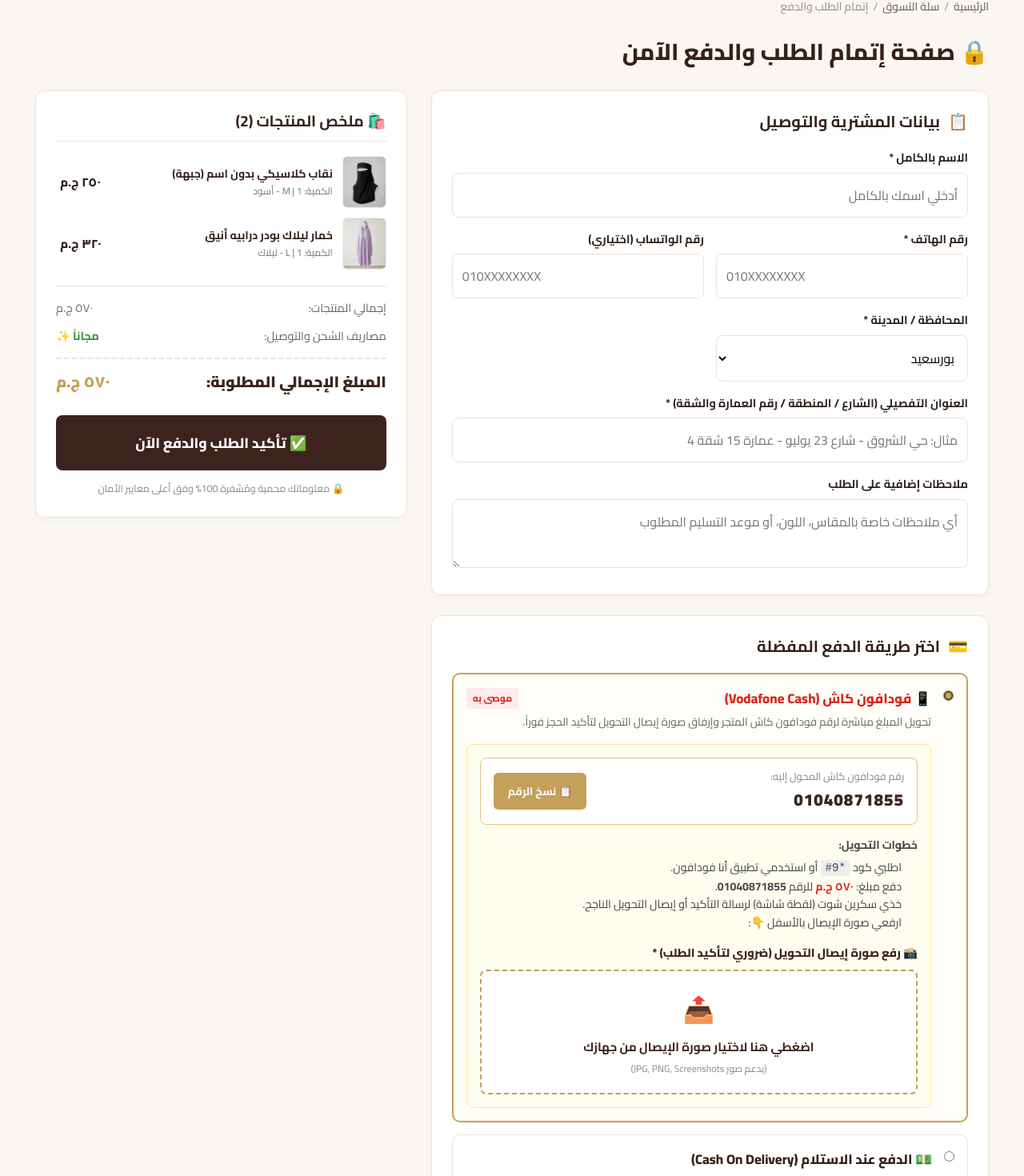
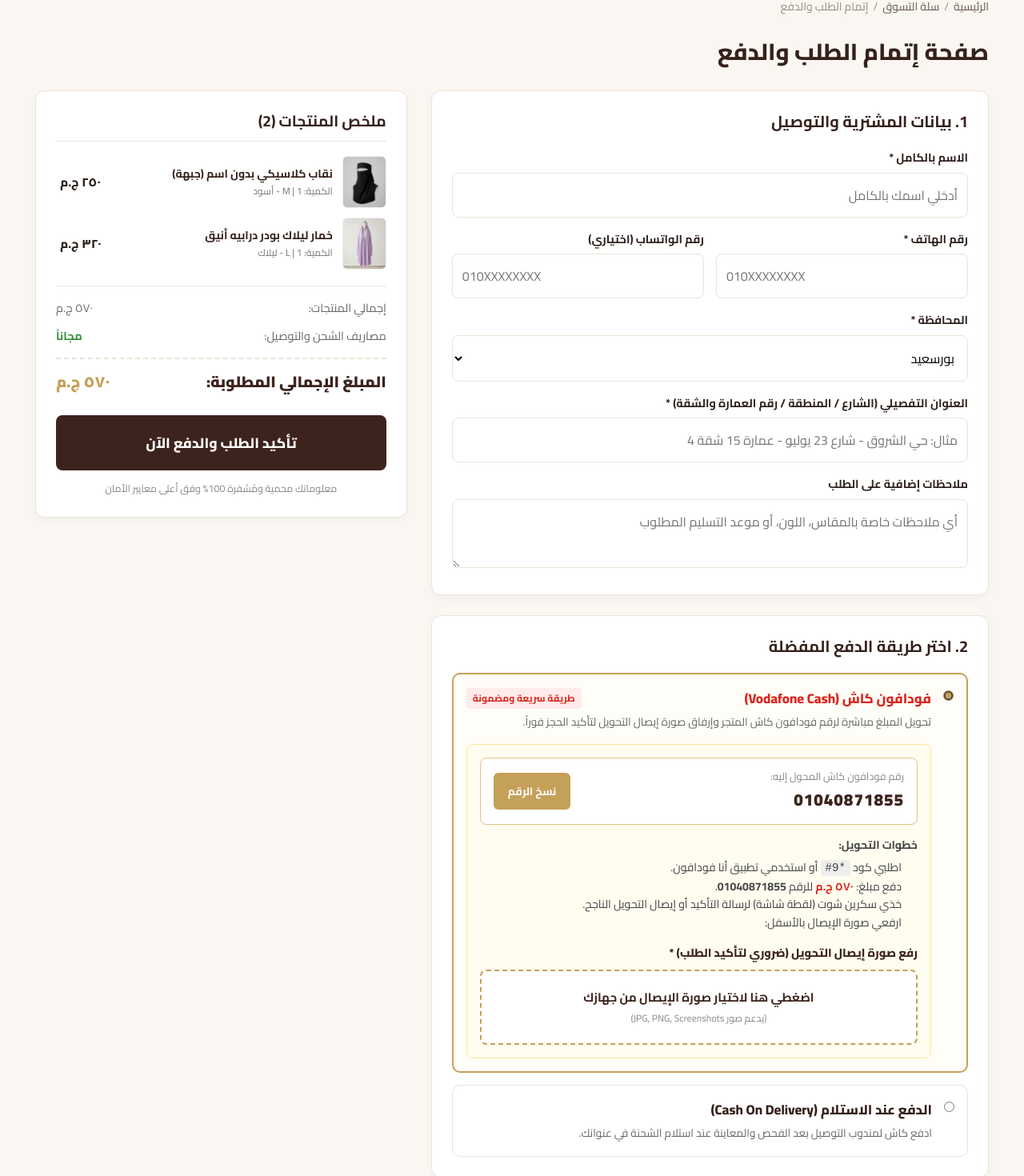
Before and after one commit to testurl193-stack/test0, a React (Vite) app: page /checkout in a window 1280 px wide. Shown: the part 113-1583 px from the top of the page at 80% size. Built offline with nearby package versions, Linux system fonts and the light colour scheme; a web font is replaced by a local one.

Commit message:
update: reorder checkout form (details first then payment), add all 27 governorates, and remove emojis

```diff
--- a/src/components/CartDrawer.jsx
+++ b/src/components/CartDrawer.jsx
@@ -61,7 +61,7 @@ export const CartDrawer = () => {
               <span>{totalPrice.toLocaleString('ar-EG')} ج.م</span>
             </div>
             <Link to="/checkout" className="btn btn-primary" style={{ width: '100%' }} onClick={closeCart}>
-              إتمام الطلب والدفع 🔒
+              إتمام الطلب والدفع
             </Link>
           </div>
         )}
--- a/src/pages/CheckoutPage.jsx
+++ b/src/pages/CheckoutPage.jsx
@@ -26,6 +26,36 @@ export const CheckoutPage = () => {
   const [receiptPreview, setReceiptPreview] = useState(null);
 
   const vodafoneNumber = '01040871855';
+
+  const egyptGovernorates = [
+    'بورسعيد',
+    'القاهرة',
+    'الجيزة',
+    'الإسكندرية',
+    'القليوبية',
+    'الدقهلية (المنصورة)',
+    'الشرقية (الزقازيق)',
+    'المنوفية (شبين الكوم)',
+    'الغربية (طنطا)',
+    'البحيرة (دمنهور)',
+    'دمياط',
+    'الإسماعيلية',
+    'السويس',
+    'كفر الشيخ',
+    'الفيوم',
+    'بني سويف',
+    'المنيا',
+    'أسيوط',
+    'سوهاج',
+    'قنا',
+    'الأقصر',
+    'أسوان',
+    'البحر الأحمر (الغردقة)',
+    'الوادي الجديد',
+    'مطروح',
+    'شمال سيناء (العريش)',
+    'جنوب سيناء (شرم الشيخ / الطور)'
+  ];
 
   const handleCopyNumber = () => {
     navigator.clipboard.writeText(vodafoneNumber);
@@ -121,19 +151,19 @@ export const CheckoutPage = () => {
         </div>
 
         <h1 style={{ fontSize: '1.8rem', color: 'var(--color-heading)', marginBottom: '30px', fontWeight: 800 }}>
-          🔒 صفحة إتمام الطلب والدفع الآمن
+          صفحة إتمام الطلب والدفع
         </h1>
 
         <form onSubmit={handleSubmitOrder}>
           <div style={{ display: 'grid', gridTemplateColumns: '1.5fr 1fr', gap: '30px' }} className="checkout-grid">
 
-            {/* Left Column: Customer Info & Payment Methods */}
+            {/* Left Column: Customer Info First, Then Payment Method */}
             <div style={{ display: 'flex', flexDirection: 'column', gap: '25px' }}>
 
-              {/* Box 1: Customer Details */}
+              {/* Box 1: Customer Details (First) */}
               <div style={{ background: '#fff', padding: '25px', borderRadius: '12px', border: '1px solid var(--color-border)', boxShadow: '0 4px 12px rgba(0,0,0,0.03)' }}>
-                <h2 style={{ fontSize: '1.25rem', color: 'var(--color-heading)', marginBottom: '20px', display: 'flex', alignItems: 'center', gap: '10px' }}>
-                  <span>📋</span> بيانات المشترية والتوصيل
+                <h2 style={{ fontSize: '1.25rem', color: 'var(--color-heading)', marginBottom: '20px' }}>
+                  1. بيانات المشترية والتوصيل
                 </h2>
 
                 <div style={{ display: 'grid', gridTemplateColumns: '1fr 1fr', gap: '15px' }}>
@@ -177,23 +207,17 @@ export const CheckoutPage = () => {
                     />
                   </div>
 
-                  <div>
-                    <label style={{ display: 'block', fontWeight: 700, marginBottom: '6px', fontSize: '0.9rem' }}>المحافظة / المدينة *</label>
+                  <div style={{ gridColumn: 'span 2' }}>
+                    <label style={{ display: 'block', fontWeight: 700, marginBottom: '6px', fontSize: '0.9rem' }}>المحافظة *</label>
                     <select
                       className="admin-input"
                       value={formData.city}
                       onChange={(e) => setFormData({ ...formData, city: e.target.value })}
                       style={{ width: '100%', padding: '12px', border: '1px solid var(--color-border)', borderRadius: '8px', background: '#fff' }}
                     >
-                      <option value="بورسعيد">بورسعيد</option>
-                      <option value="القاهرة">القاهرة</option>
-                      <option value="الجيزة">الجيزة</option>
-                      <option value="الإسكندرية">الإسكندرية</option>
-                      <option value="الإسماعيلية">الإسماعيلية</option>
-                      <option value="السويس">السويس</option>
-                      <option value="الدقهلية">الدقهلية (المنصورة)</option>
-                      <option value="الشرقية">الشرقية (الزقازيق)</option>
-                      <option value="باقي المحافظات">باقي محافظات مصر</option>
+                      {egyptGovernorates.map((gov) => (
+                        <option key={gov} value={gov}>{gov}</option>
+                      ))}
                     </select>
                   </div>
 
@@ -223,10 +247,10 @@ export const CheckoutPage = () => {
                 </div>
               </div>
 
-              {/* Box 2: Payment Method Selection */}
+              {/* Box 2: Payment Method Selection (Second, After Details) */}
               <div style={{ background: '#fff', padding: '25px', borderRadius: '12px', border: '1px solid var(--color-border)', boxShadow: '0 4px 12px rgba(0,0,0,0.03)' }}>
-                <h2 style={{ fontSize: '1.25rem', color: 'var(--color-heading)', marginBottom: '20px', display: 'flex', alignItems: 'center', gap: '10px' }}>
-                  <span>💳</span> اختر طريقة الدفع المفضلة
+                <h2 style={{ fontSize: '1.25rem', color: 'var(--color-heading)', marginBottom: '20px' }}>
+                  2. اختر طريقة الدفع المفضلة
                 </h2>
 
                 <div style={{ display: 'flex', flexDirection: 'column', gap: '15px' }}>
@@ -255,8 +279,8 @@ export const CheckoutPage = () => {
                     />
                     <div style={{ flex: 1 }}>
                       <div style={{ display: 'flex', justifyContent: 'space-between', alignItems: 'center' }}>
-                        <span style={{ fontWeight: 800, fontSize: '1.05rem', color: '#D9251D' }}>📱 فودافون كاش (Vodafone Cash)</span>
-                        <span style={{ background: '#FFEBEB', color: '#D9251D', fontSize: '0.75rem', fontWeight: 700, padding: '3px 8px', borderRadius: '4px' }}>موصى به</span>
+                        <span style={{ fontWeight: 800, fontSize: '1.05rem', color: '#D9251D' }}>فودافون كاش (Vodafone Cash)</span>
+                        <span style={{ background: '#FFEBEB', color: '#D9251D', fontSize: '0.75rem', fontWeight: 700, padding: '3px 8px', borderRadius: '4px' }}>طريقة سريعة ومضمونة</span>
                       </div>
                       <p style={{ fontSize: '0.85rem', color: '#666', marginTop: '4px', marginBottom: 0 }}>
                         تحويل المبلغ مباشرة لرقم فودافون كاش المتجر وإرفاق صورة إيصال التحويل لتأكيد الحجز فوراً.
@@ -279,7 +303,7 @@ export const CheckoutPage = () => {
                               className="btn btn-secondary"
                               style={{ padding: '8px 16px', fontSize: '0.85rem' }}
                             >
-                              📋 نسخ الرقم
+                              نسخ الرقم
                             </button>
                           </div>
 
@@ -289,14 +313,14 @@ export const CheckoutPage = () => {
                               <li>اطلبي كود <code style={{ background: '#eee', padding: '2px 6px', borderRadius: '4px' }}>*9#</code> أو استخدمي تطبيق أنا فودافون.</li>
                               <li>دفع مبلغ: <strong style={{ color: '#D9251D' }}>{totalPrice.toLocaleString('ar-EG')} ج.م</strong> للرقم <strong>01040871855</strong>.</li>
                               <li>خذي سكرين شوت (لقطة شاشة) لرسالة التأكيد أو إيصال التحويل الناجح.</li>
-                              <li>ارفعي صورة الإيصال بالأسفل 👇:</li>
+                              <li>ارفعي صورة الإيصال بالأسفل:</li>
                             </ol>
                           </div>
 
                           {/* Image Upload Input */}
                           <div style={{ marginTop: '15px' }}>
                             <label style={{ display: 'block', fontWeight: 800, marginBottom: '8px', fontSize: '0.9rem', color: '#3D231D' }}>
-                              📸 رفع صورة إيصال التحويل (ضروري لتأكيد الطلب) *
+                              رفع صورة إيصال التحويل (ضروري لتأكيد الطلب) *
                             </label>
 
                             <input
@@ -330,12 +354,11 @@ export const CheckoutPage = () => {
                                     style={{ maxHeight: '180px', borderRadius: '6px', border: '1px solid #ddd', marginBottom: '10px' }}
                                   />
                                   <div style={{ fontSize: '0.85rem', color: 'var(--color-success)', fontWeight: 700 }}>
-                                    ✅ تم إرفاق الصورة بنجاح! انقري للتغيير
+                                    تم إرفاق الصورة بنجاح. انقري للتغيير
                                   </div>
                                 </div>
                               ) : (
                                 <>
-                                  <div style={{ fontSize: '2rem', marginBottom: '8px' }}>📤</div>
                                   <span style={{ fontWeight: 700, color: 'var(--color-primary)', fontSize: '0.95rem' }}>
                                     اضغطي هنا لاختيار صورة الإيصال من جهازك
                                   </span>
@@ -374,7 +397,7 @@ export const CheckoutPage = () => {
                       style={{ marginTop: '4px', accentColor: 'var(--color-secondary)' }}
                     />
                     <div>
-                      <span style={{ fontWeight: 800, fontSize: '1.05rem', color: 'var(--color-heading)' }}>💵 الدفع عند الاستلام (Cash On Delivery)</span>
+                      <span style={{ fontWeight: 800, fontSize: '1.05rem', color: 'var(--color-heading)' }}>الدفع عند الاستلام (Cash On Delivery)</span>
                       <p style={{ fontSize: '0.85rem', color: '#666', marginTop: '4px', marginBottom: 0 }}>
                         ادفع كاش لمندوب التوصيل بعد الفحص والمعاينة عند استلام الشحنة في عنوانك.
                       </p>
@@ -388,7 +411,7 @@ export const CheckoutPage = () => {
             <div>
               <div style={{ background: '#fff', padding: '25px', borderRadius: '12px', border: '1px solid var(--color-border)', position: 'sticky', top: '90px', boxShadow: '0 4px 12px rgba(0,0,0,0.03)' }}>
                 <h3 style={{ fontSize: '1.2rem', color: 'var(--color-heading)', marginBottom: '18px', borderBottom: '1px solid var(--color-border)', paddingBottom: '12px' }}>
-                  🛍️ ملخص المنتجات ({cart.length})
+                  ملخص المنتجات ({cart.length})
                 </h3>
 
                 <div style={{ maxHeight: '280px', overflowY: 'auto', display: 'flex', flexDirection: 'column', gap: '12px', marginBottom: '20px', paddingLeft: '5px' }}>
@@ -420,7 +443,7 @@ export const CheckoutPage = () => {
 
                   <div style={{ display: 'flex', justifyContent: 'space-between', fontSize: '0.9rem', color: '#666' }}>
                     <span>مصاريف الشحن والتوصيل:</span>
-                    <span style={{ color: 'var(--color-success)', fontWeight: 700 }}>مجاناً ✨</span>
+                    <span style={{ color: 'var(--color-success)', fontWeight: 700 }}>مجاناً</span>
                   </div>
 
                   <div style={{ display: 'flex', justifyContent: 'space-between', fontSize: '1.2rem', fontWeight: 900, color: 'var(--color-primary)', borderTop: '2px dashed var(--color-border)', paddingTop: '12px', marginTop: '5px' }}>
@@ -434,11 +457,11 @@ export const CheckoutPage = () => {
                   className="btn btn-primary btn-lg"
                   style={{ width: '100%', marginTop: '25px', padding: '16px', fontSize: '1.1rem', fontWeight: 800, borderRadius: '8px' }}
                 >
-                  ✅ تأكيد الطلب والدفع الآن
+                  تأكيد الطلب والدفع الآن
                 </button>
 
                 <div style={{ textAlign: 'center', marginTop: '12px', fontSize: '0.78rem', color: '#888' }}>
-                  🔒 معلوماتك محمية ومُشفرة 100% وفق أعلى معايير الأمان
+                  معلوماتك محمية ومُشفرة 100% وفق أعلى معايير الأمان
                 </div>
               </div>
             </div>
```
Also changed, not shown: src/pages/OrderSuccessPage.jsx (+5 -5 lines).
